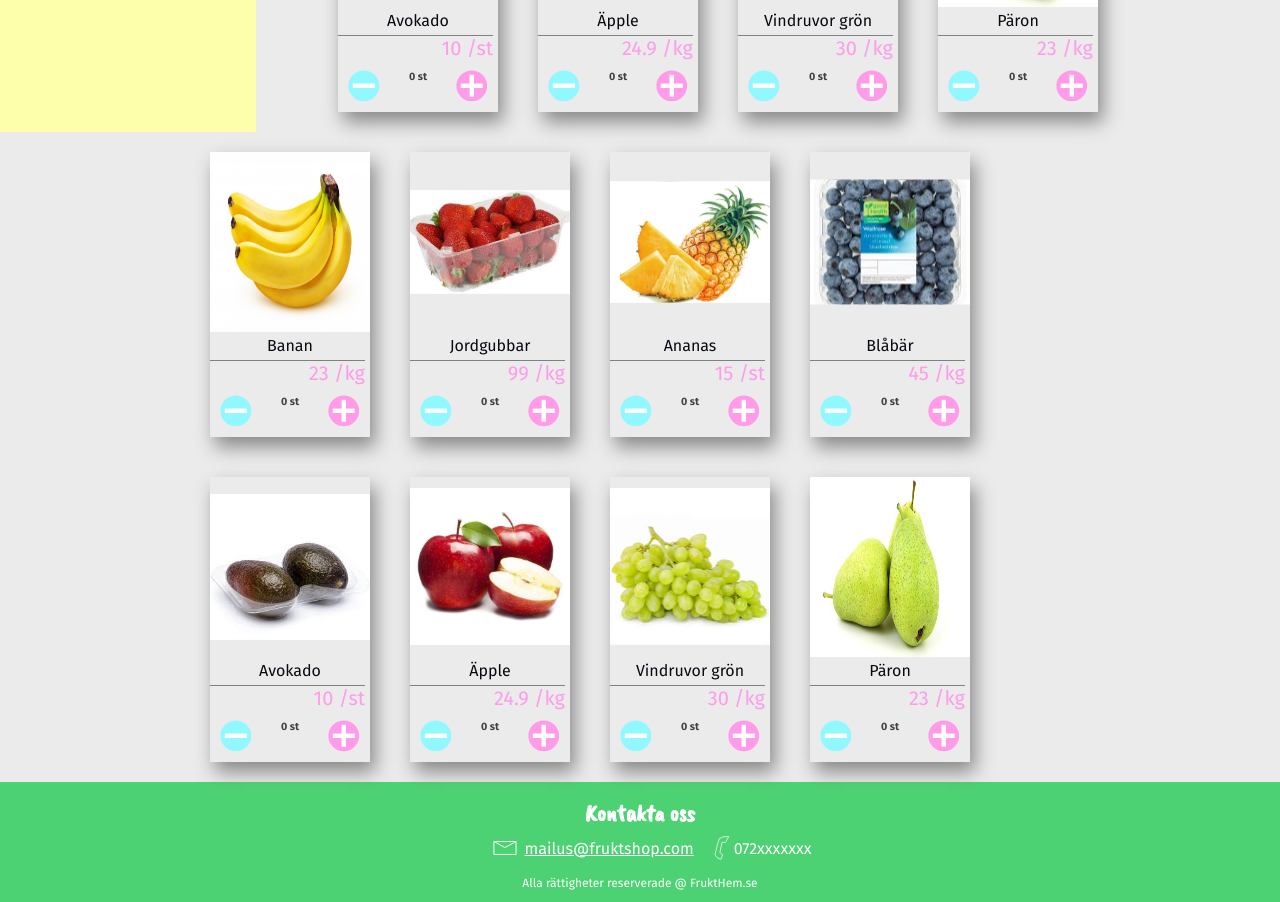
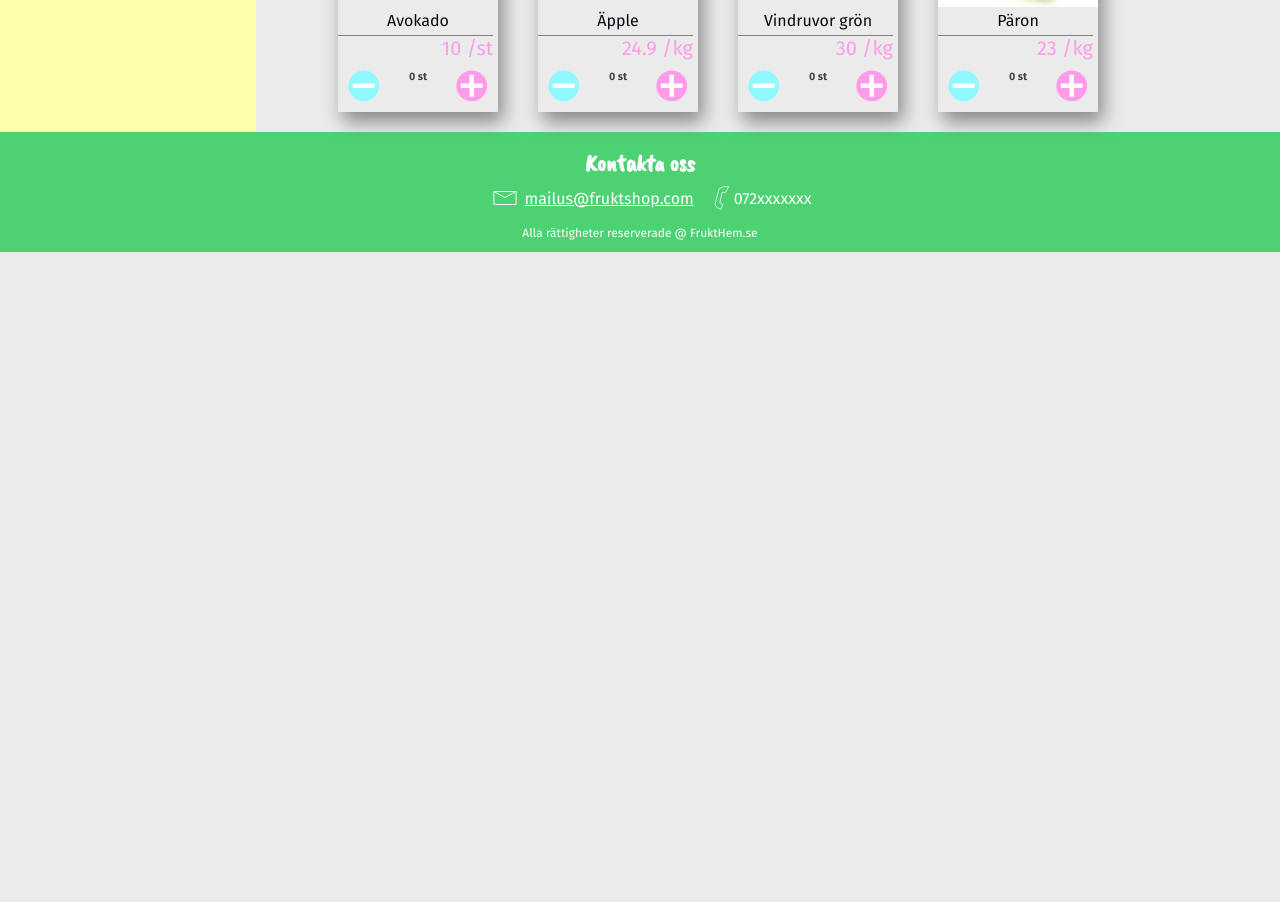
Before and after one commit to jenseneducation-sharon-tan/grupp-projekt-tdd, a Vue app: page / in a window 1280 px wide. Shown: the part 881-1783 px from the top of the page. After the commit the page ends 1133 px from the top, so only its background shows below. Built offline with nearby package versions, Linux system fonts and the light colour scheme; a web font is replaced by a local one.

Commit message:
remove a tag from Home

```diff
--- a/src/views/Home.vue
+++ b/src/views/Home.vue
@@ -15,8 +15,6 @@
       </nav>
       <ProductList v-bind:products="products" />
     </div>
-
-    <ProductList v-bind:products="products" />
     <Footer />
   </div>
 </template>
```
